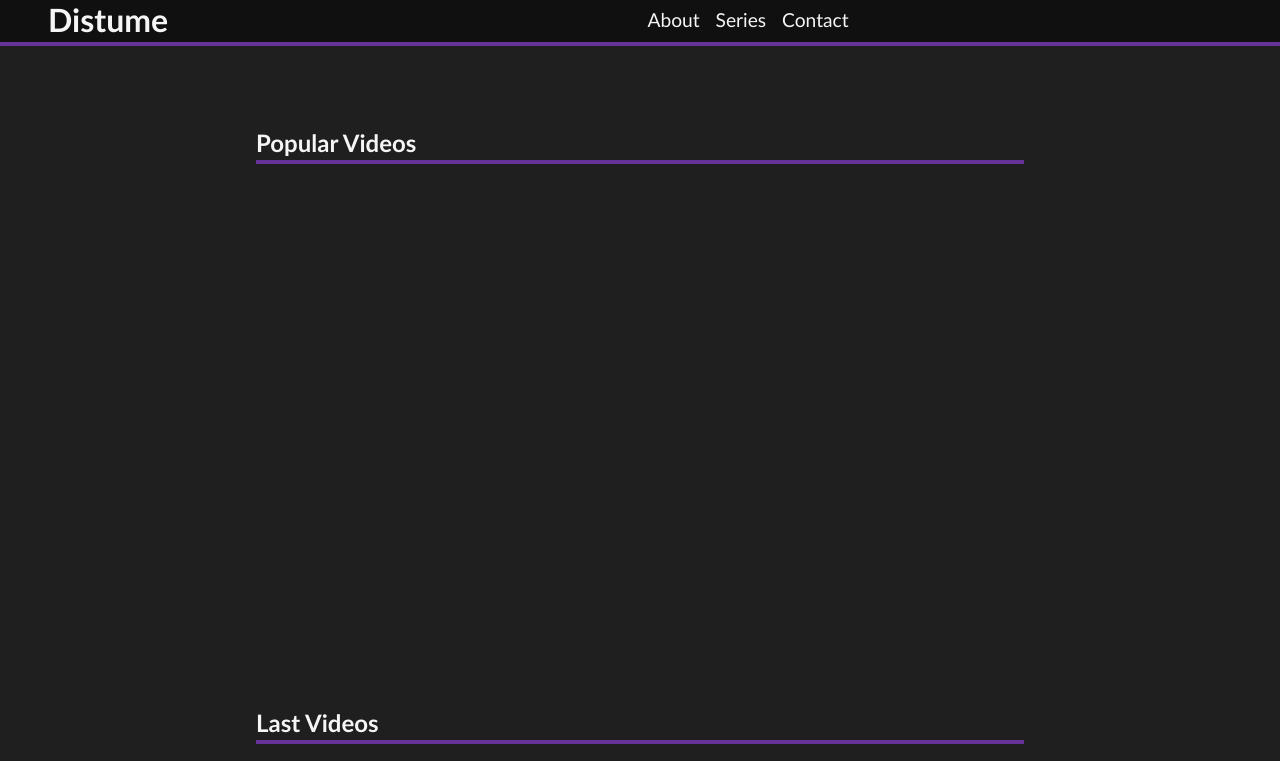
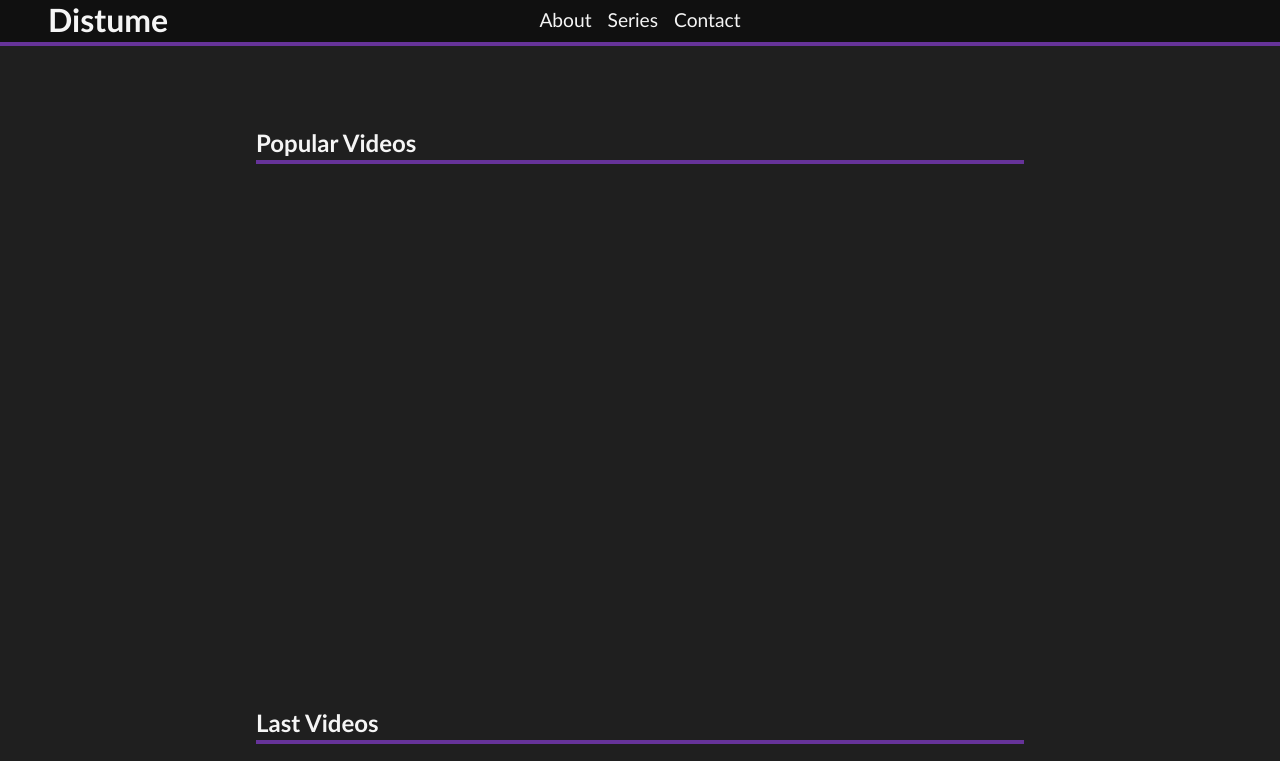
Before and after one commit to CRKNO/async-landing, a plain HTML site: page src/index.html in a window 1280 px wide. Shown: the top 761 px of the page. Drawn offline with Linux system fonts and the light colour scheme; no server answers.

Commit message:
navbar centered

```diff
--- a/src/assets/styles/style.css
+++ b/src/assets/styles/style.css
@@ -38,7 +38,8 @@ li{
 /* ||Navbar layout */
 
 header{
-    display: flex;
+    display: grid;
+    grid-template-columns: repeat(3, 1fr);
     align-items: center;
     position:fixed;
     top: 0;
```
